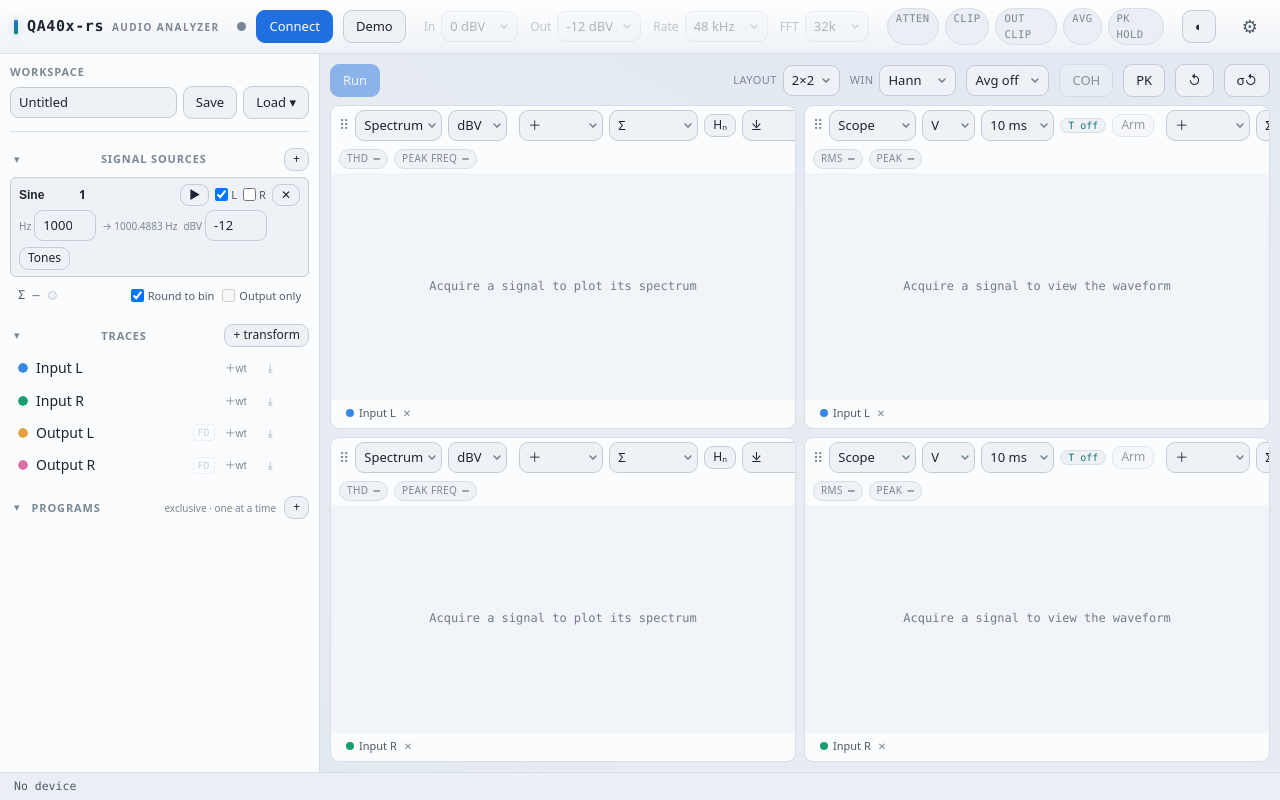
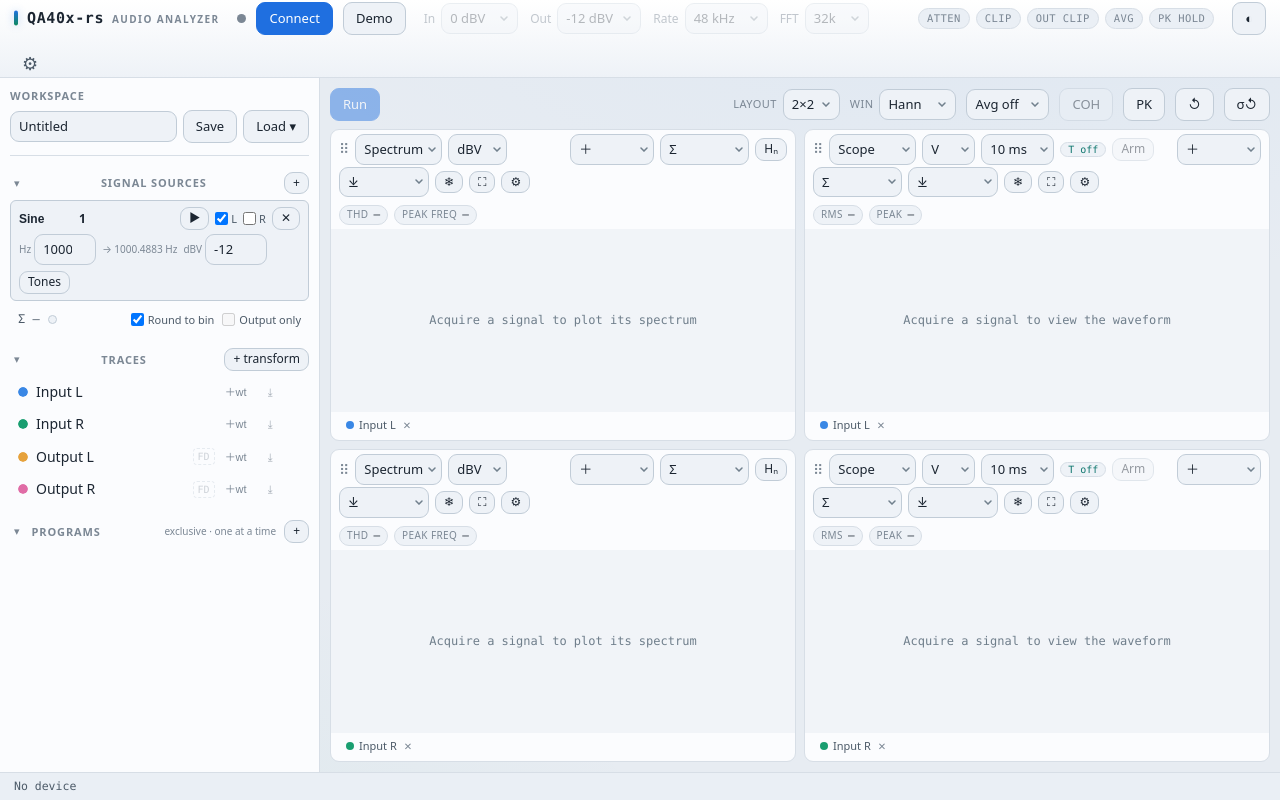
Before and after one commit to GarageDeveloper/qa40x-rs, a website built with Vite: page index.html in a window 1280 px wide. Built offline with nearby package versions, Linux system fonts and the light colour scheme.

Commit message:
fix(layout): wrap tile headers and the device bar instead of clipping
At the default 1440×960 window the 2×2 grid's tile headers overflowed
their tiles (scope heads need ~736 px for ~544 available — grown past
the tile across the lot A/B trigger controls, then the export ⤓) and
overflow:hidden silently clipped the trailing buttons (⤓ ❄ ⛶ ⚙); the
only recovery was widening the window (maintainer report on PR #41).
Same failure mode on the device bar below ~1250 px (window minWidth is
960): fixed-height nowrap pushed the theme/app-menu buttons off-screen.

Both rows now flex-wrap; wrapping only engages when the row genuinely
no longer fits — wide layouts keep the familiar single row, and the bar
keeps its --topbar-h as a min-height.

Verified headless at 1440 and 1120: zero clipped controls, no document
overflow. Suites: 330 vitest / 88 e2e / 362 cargo.

Co-Authored-By: Claude Fable 5 <noreply@anthropic.com>

```diff
--- a/src/panels/device/panel.css
+++ b/src/panels/device/panel.css
@@ -2,8 +2,14 @@
   display: flex;
   align-items: center;
   gap: 18px;
-  height: var(--topbar-h);
-  padding: 0 14px;
+  /* min-height + wrap, not a fixed height: connected, the bar's controls
+   * need ~1250 px — on a window narrower than that (minWidth is 960) a
+   * fixed-height nowrap bar clipped the theme/app-menu buttons off the
+   * right edge. Wrapping only engages below that width; the default
+   * 1440 px window keeps the familiar single-row bar. */
+  flex-wrap: wrap;
+  min-height: var(--topbar-h);
+  padding: 2px 14px;
   background: linear-gradient(var(--topbar-a), var(--topbar-b));
   border-bottom: 1px solid var(--line-1);
 }
--- a/src/panels/grid/panel.css
+++ b/src/panels/grid/panel.css
@@ -91,6 +91,17 @@
   gap: 6px;
   padding: 4px 8px;
   flex: none;
+}
+
+/* The header's control row WRAPS when the tile is narrower than its
+ * controls (maintainer report: at the default 1440 px window the 2×2
+ * grid's scope tiles clipped ⤓ ❄ ⛶ ⚙ behind the tile's overflow:hidden —
+ * the head's min-content width grew past the tile with the lot A/B
+ * trigger controls, then the export ⤓). Wrapping only engages when the
+ * row no longer fits: wide windows render the same single row as before. */
+.tile__head {
+  flex-wrap: wrap;
+  row-gap: 2px;
 }
 
 .tile__strip:empty {
```
